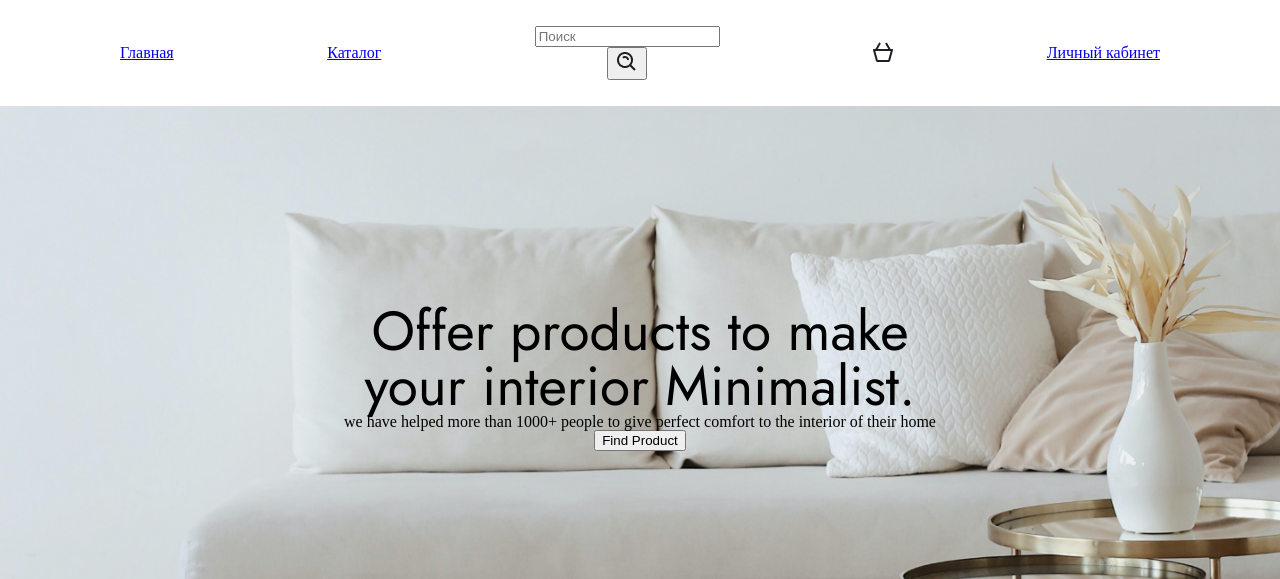
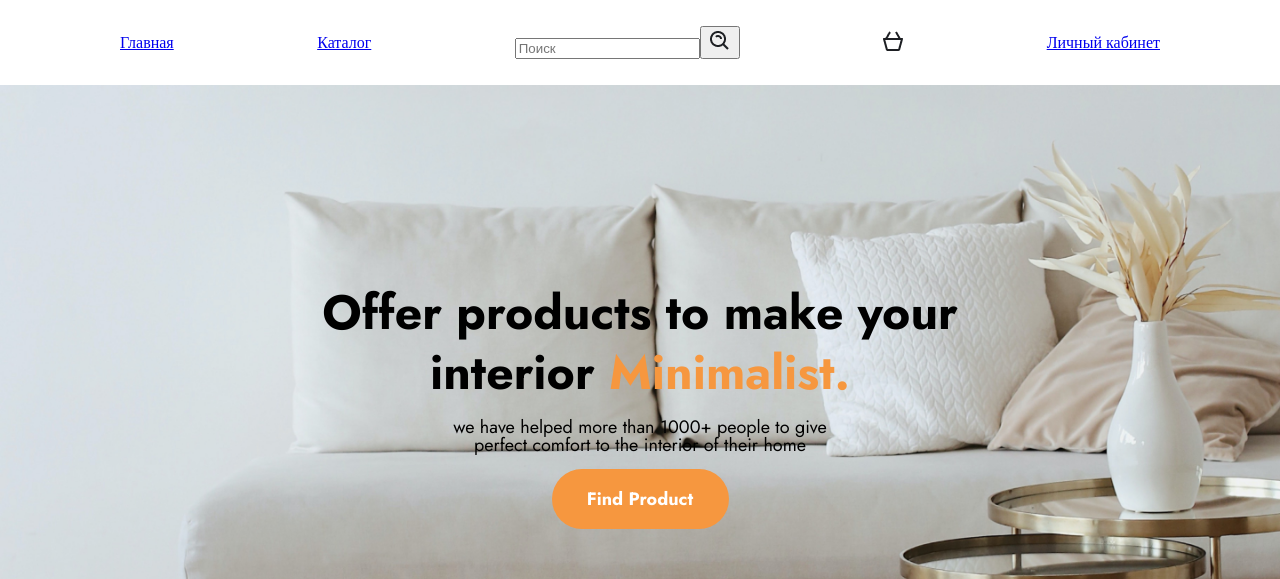
Before and after one commit to VicKhod/my-dummy-store, a React (Create React App) app: page / in a window 1280 px wide. Shown: the top 579 px of the page. Built offline with nearby package versions, Linux system fonts and the light colour scheme.

Commit message:
feat: add styles to banner text and to banner button

```diff
--- a/src/pages/HomePage/HomePage.module.scss
+++ b/src/pages/HomePage/HomePage.module.scss
@@ -14,22 +14,45 @@
   background-size: cover;
 }
 
-.banner__text_title {
-  font-family: 'Jost';
-  width: 645px;
-  font-size: 55px;
+.banner__text {
   padding-top: 198px;
+  display: flex;
+  flex-wrap: wrap;
+  flex-direction: column;
+  justify-content: space-between;
+  gap: 15px;
+
+  p {
+    font-family: "Jost";
     text-align: center;
     display: block;
     margin: auto;
+    font-size: 18px;
+    width: 405px;
   }
 
-.banner__text {
-  text-align: center;
+  .title {
+    font-weight: 700;
+    font-size: 48px;
+    line-height: 60px;
+    width: 650px;
+
+    span {
+      color: #f6973f;
+    }
   }
 
   button {
     display: block;
     margin: auto;
-  //margin-right: auto;
+    background-color: #f6973f;
+    height: 60px;
+    width: 177px;
+    font-family: "Jost";
+    font-size: 18px;
+    font-weight: 700;
+    color: white;
+    border: none;
+    border-radius: 50px;
   }
+}
--- a/src/pages/HomePage/HomePage.tsx
+++ b/src/pages/HomePage/HomePage.tsx
@@ -1,5 +1,6 @@
 import React from "react";
 import styles from "./HomePage.module.scss";
+import { title } from "process";
 
 // interface HomePageProps {}
 
@@ -7,9 +8,11 @@ const HomePage = () => {
   return (
     <div className={styles.homePage}>
       <div className={styles.banner}>
-        <div className={styles.banner__text_title}>Offer products to make your interior Minimalist.</div>
-        <div className={styles.banner__text}>we have helped more than 1000+ people to give perfect comfort to the interior of their home</div>
-        <button>Find Product</button>
+        <div className={styles.banner__text}>
+          <p className={styles.title}>Offer products to make your interior <span>Minimalist.</span></p>
+          <p>we have helped more than 1000+ people to give perfect comfort to the interior of their home</p>
+          <button>Find Product</button>
+        </div>
       </div>
       <div>
         <div>
```
Lines whose indentation alone changed are shown as unchanged.
